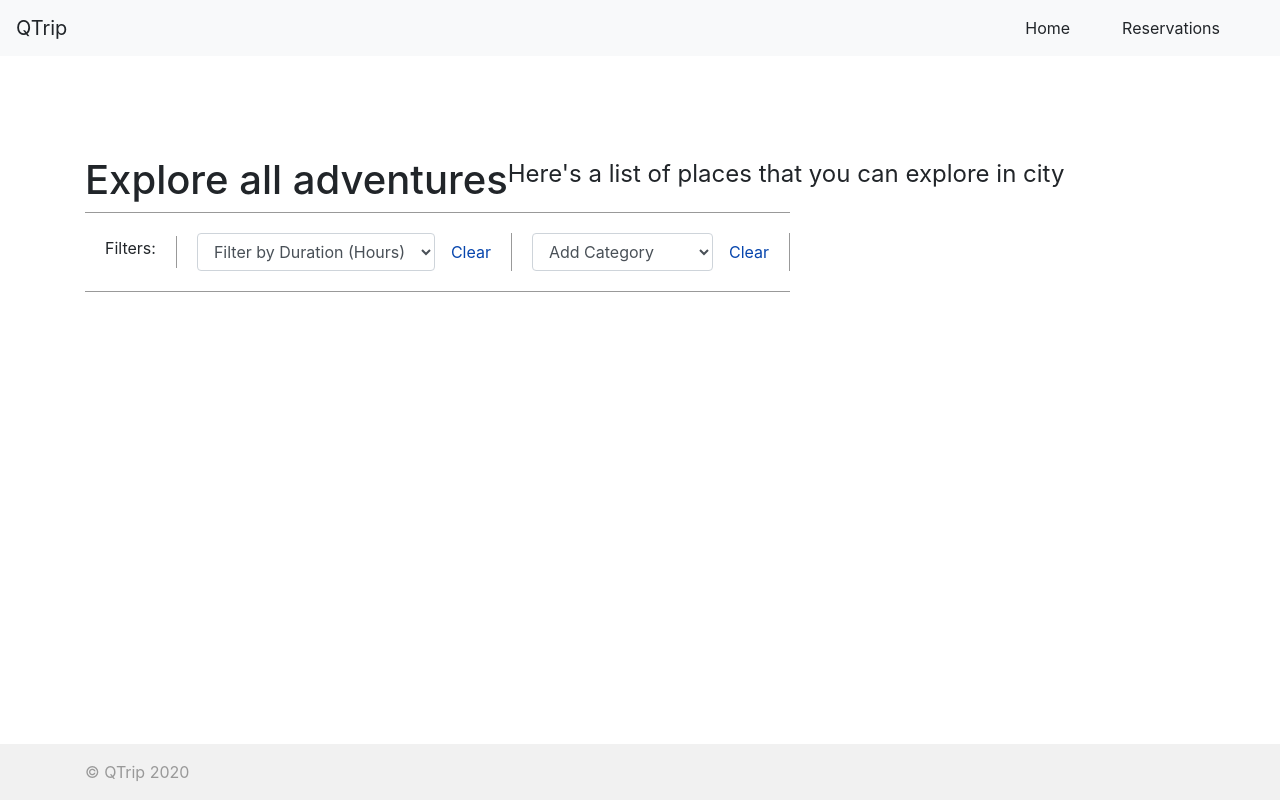
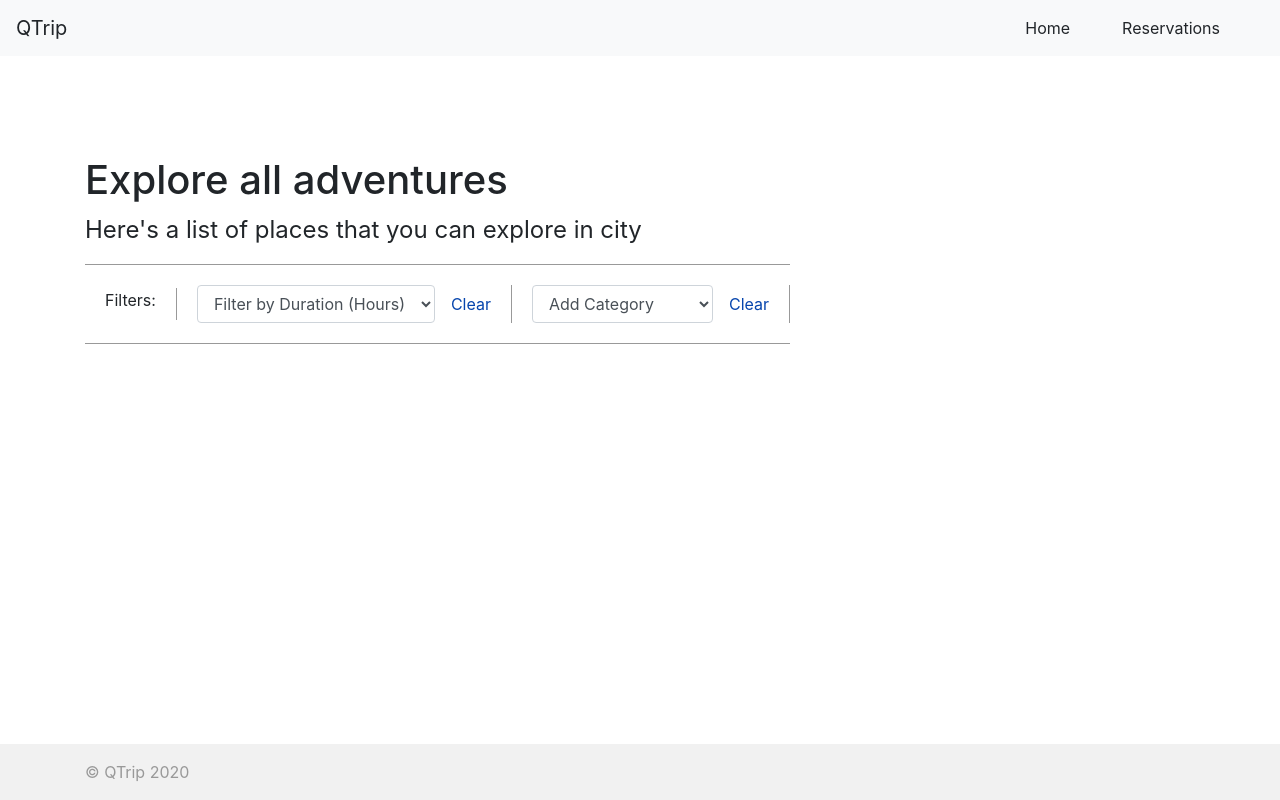
Before and after one commit to deepak-likes-code/q-trip-dynamic, a plain HTML site: page frontend/pages/adventures/index.html in a window 1280 px wide. Drawn offline with nearby package versions, Linux system fonts and the light colour scheme; no server answers.

Commit message:
Update index.html

```diff
--- a/frontend/pages/adventures/index.html
+++ b/frontend/pages/adventures/index.html
@@ -45,10 +45,12 @@
 
     <div class="container">
       <div class="content">
-        <h1>Explore all adventures</h1>
-        <p style="font-size: 24px">
-          Here's a list of places that you can explore in city
-        </p>
+        <div class="heading">
+          <h1>Explore all adventures</h1>
+          <p style="font-size: 24px">
+            Here's a list of places that you can explore in city
+          </p>
+        </div>
         <div class="mb-5">
           <div class="filter-bar d-flex align-items-center">
             <div class="filter-bar-tile">
```
